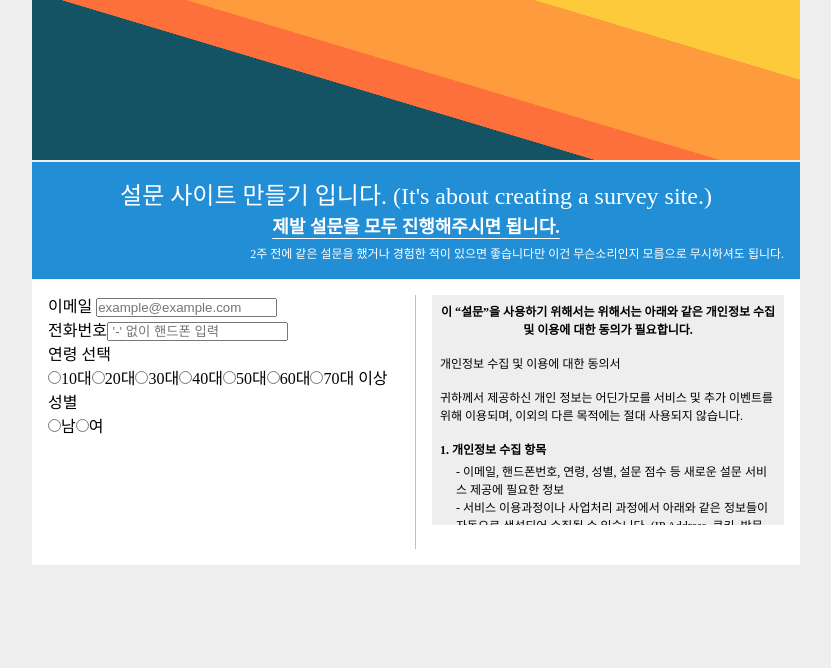
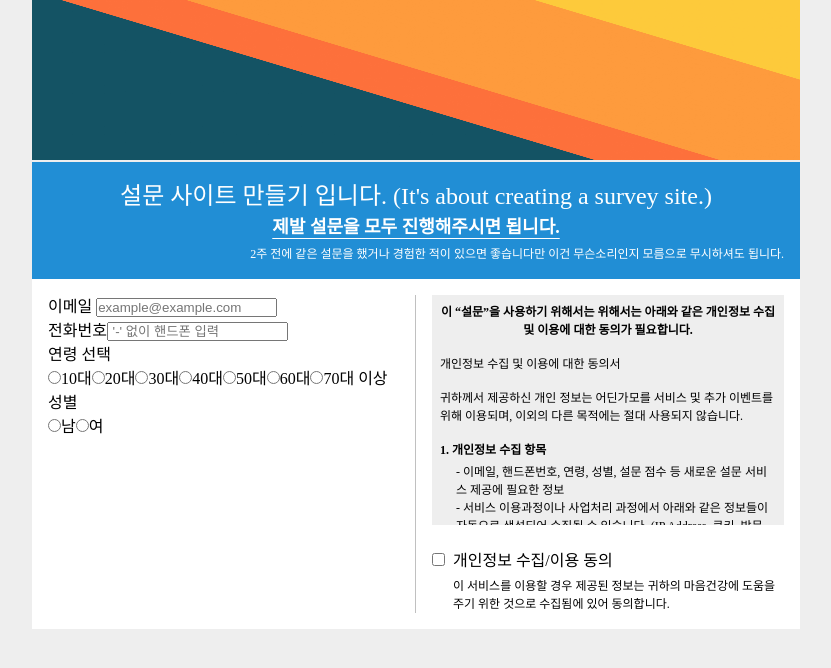
Before and after one commit to jmeno1011/survey-temp, a Next.js app: page / in a window 1280 px wide. Shown: the top 668 px of the page, without its empty margins (224-1055 px from the left). Built offline with nearby package versions, Linux system fonts and the light colour scheme.

Commit message:
add privacy checkbox

```diff
--- a/src/components/home/Privacy.module.css
+++ b/src/components/home/Privacy.module.css
@@ -15,15 +15,15 @@
 
 @media (max-width: 768px) {
   .layout {
-      height: 130px;
-      margin-bottom: 12px;
+    height: 130px;
+    margin-bottom: 12px;
   }
 }
 
 @media (min-width: 768px) {
   .layout {
-      height: 230px;
-      margin-bottom: 24px;
+    height: 230px;
+    margin-bottom: 24px;
   }
 }
 
@@ -44,28 +44,46 @@
   border-radius: 10px;
 }
 
-.layout h2{
+.layout h2 {
   margin-bottom: 8px;
   text-align: center;
   font-weight: bold;
 }
-.layout h3{
+
+.layout h3 {
   font-weight: bold;
   padding-top: 8px;
   padding-bottom: 4px;
 }
-.layout > p{
+
+.layout>p {
   padding-top: 8px;
   padding-bottom: 8px;
 }
 
-.list1{
+.list1 {
   padding-left: 16px;
 }
-.list2{
+
+.list2 {
   padding-left: 8px;
 }
-.numSpan{
+
+.numSpan {
   margin-right: 4px;
   margin-left: -12px;
 }
+
+.checkboxBlock {
+  display: flex;
+}
+.checkbox{
+  margin-right: 8px;
+}
+.descriptionBlock h6{
+  margin-bottom: 4px;
+  font-size: 1rem;
+}
+.descriptionBlock p{
+  font-size: 0.75rem;
+}
--- a/src/components/home/Privacy.tsx
+++ b/src/components/home/Privacy.tsx
@@ -1,7 +1,12 @@
 import React from 'react'
 import styles from "./Privacy.module.css"
 
-const Privacy = () => {
+interface PrivacyProps {
+  check: boolean;
+  setCheck: React.Dispatch<React.SetStateAction<boolean>>;
+}
+
+const Privacy = ({ check, setCheck }: PrivacyProps) => {
   return (
     <div className={styles.wrapper}>
       <div className={styles.layout}>
@@ -31,6 +36,26 @@ const Privacy = () => {
         <p>이용자의 개인정보는 개인정보의 수집 및 이용목적이 달성되면 지체 없이 파기합니다.</p>
         <h3>4. 개인정보의 수집 이용 및 고유식별 정보 수집 동의에 대하여 거부할 수 있으며, 동의 거부시 설문 서비스의 제한이 있을 수 있습니다.</h3>
       </div>
+      <div className={styles.checkboxBlock}>
+        <div className={styles.checkbox}>
+          <input
+            type={"checkbox"}
+            checked={check}
+            onChange={() => setCheck(!check)}
+            id="agree"
+          />
+        </div>
+        <div className={styles.descriptionBlock}>
+          <label htmlFor="agree">
+            <h6>개인정보 수집/이용 동의 </h6>
+          </label>
+
+          <p>
+            이 서비스를 이용할 경우 제공된 정보는 귀하의 마음건강에
+            도움을 주기 위한 것으로 수집됨에 있어 동의합니다.
+          </p>
+        </div>
+      </div>
     </div>
   )
 }
--- a/src/pages/index.tsx
+++ b/src/pages/index.tsx
@@ -10,6 +10,7 @@ export default function Home() {
   const [phone, setPhone] = useState("");
   const [ages, setAges] = useState("");
   const [sex, setSex] = useState("");
+  const [check, setCheck] = useState(false);
 
   const phoneRef = useRef<HTMLInputElement>(null);
 
@@ -58,7 +59,7 @@ export default function Home() {
             sex={sex}
             setSex={setSex}
           />
-          <Privacy />
+          <Privacy check={check} setCheck={setCheck} />
         </div>
       </main>
     </>
```
